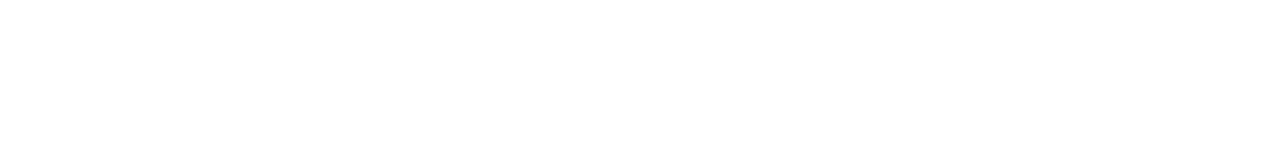
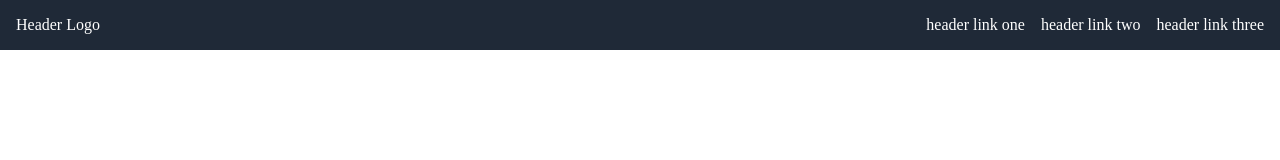
Before and after one commit to hadda4/odin-landing, a plain HTML site: page index.html in a window 1280 px wide. Drawn offline with Linux system fonts and the light colour scheme.

Commit message:
add first version of a NAVIGATION with placeholders

```diff
--- a/index.html
+++ b/index.html
@@ -1,5 +1,6 @@
 <!DOCTYPE html>
 <html lang="en">
+
 <head>
     <meta charset="UTF-8">
     <meta http-equiv="X-UA-Compatible" content="IE=edge">
@@ -7,7 +8,19 @@
     <link rel="stylesheet" href="styles/style.css">
     <title>Odin Project - Landing Page</title>
 </head>
+
 <body>
+    <nav>
+        <ul>
+            <li><a href="#">Header Logo</a></li>
+        </ul>
+        <ul>
+            <li><a href="#">header link one</a></li>
+            <li><a href="#">header link two</a></li>
+            <li><a href="#">header link three</a></li>
+        </ul>
+    </nav>
 
 </body>
+
 </html>
--- a/styles/style.css
+++ b/styles/style.css
@@ -0,0 +1,27 @@
+body {
+  min-height: 100vh;
+  margin: 0;
+  display: flex;
+  flex-direction: column;
+}
+nav {
+  background-color: #1f2937;
+  display: flex;
+  justify-content: space-between;
+}
+
+nav a {
+  color: #fff;
+  text-decoration: none;
+}
+nav li {
+  list-style: none;
+}
+
+nav ul {
+  display: flex;
+  padding: 0;
+  gap: 16px;
+  margin-right: 16px;
+  margin-left: 16px;
+}
```
